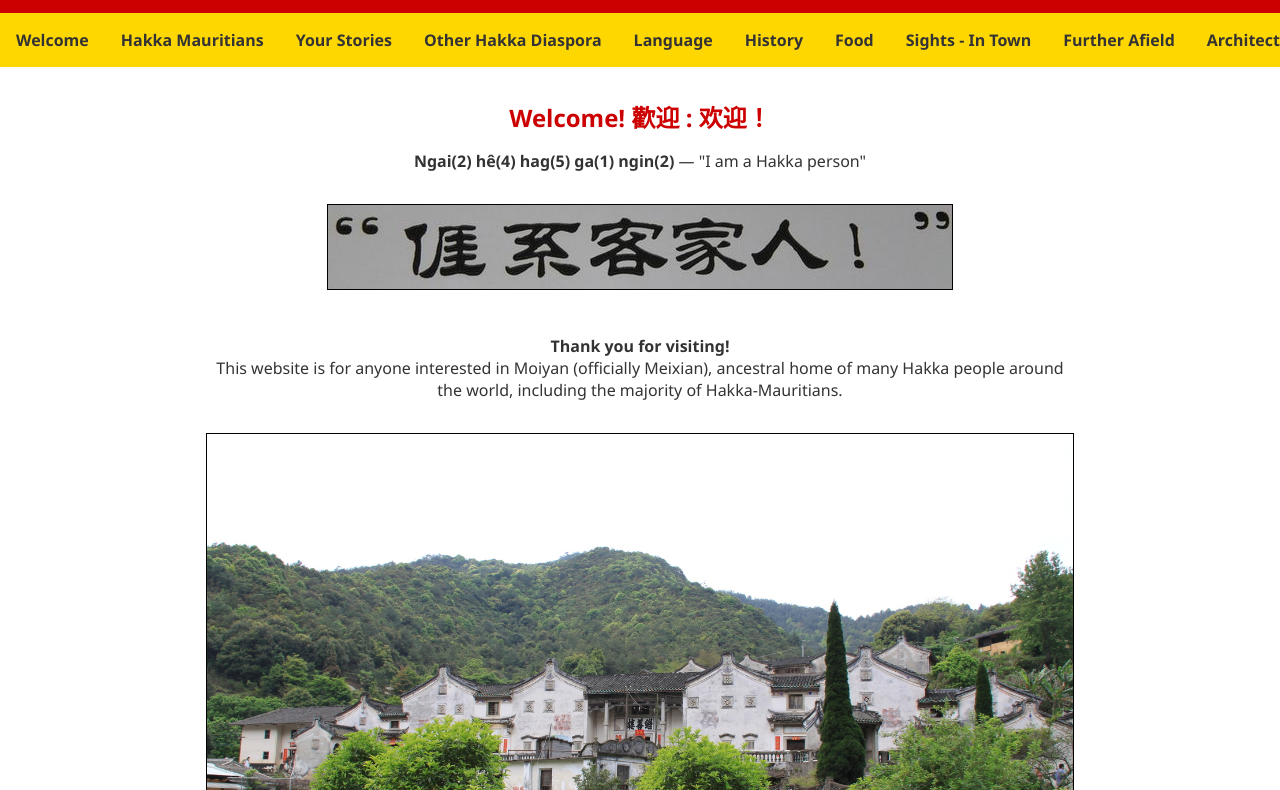
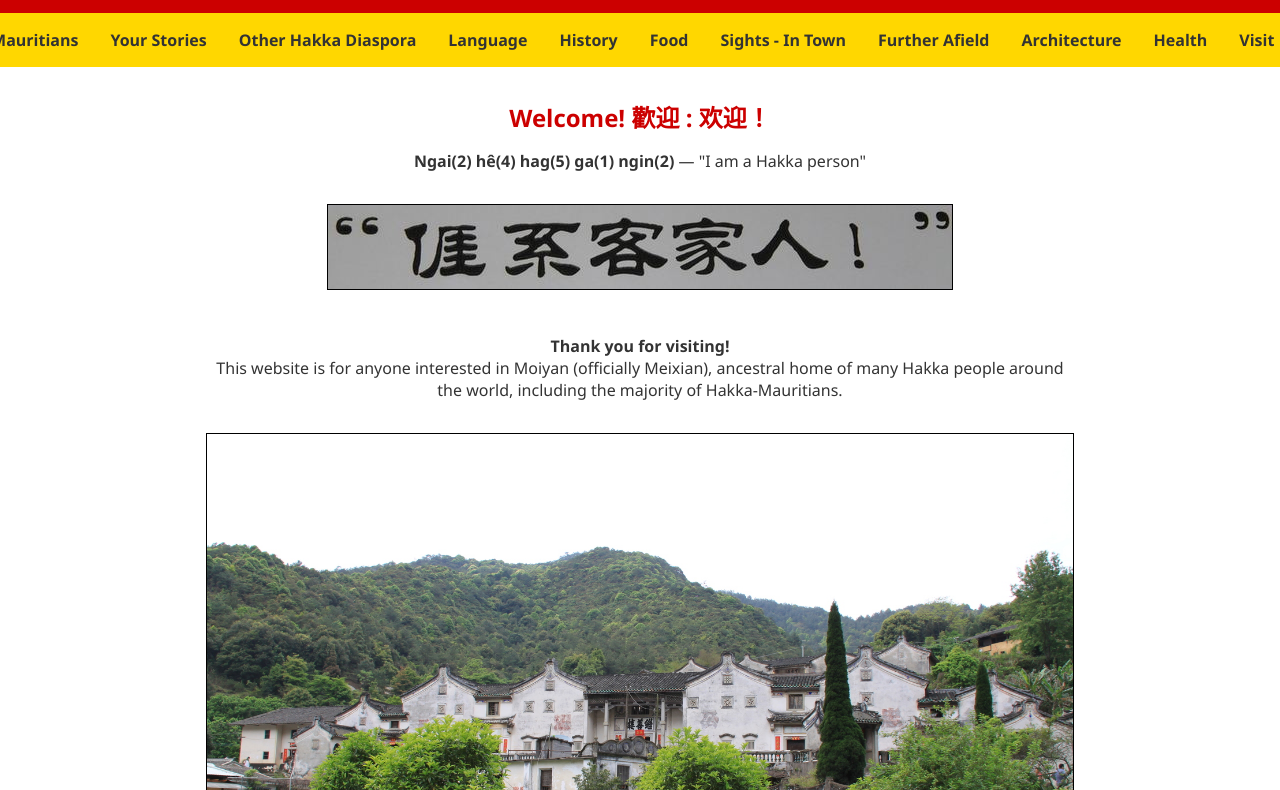
Before and after one commit to oliverlyf/wesbite, a plain HTML site: page index.html in a window 1280 px wide. Shown: the part 126-916 px from the top of the page. Drawn offline with Linux system fonts and the light colour scheme.

Commit message:
Update index.html

```diff
--- a/index.html
+++ b/index.html
@@ -42,11 +42,12 @@
     }
 
     nav ul {
-      display: inline-flex;
+      list-style: none;
+      margin: 0;
+      padding: 0;
+      display: flex;
+      flex-wrap: nowrap;
       justify-content: center;
-      list-style: none;
-      padding: 0;
-      margin: 0 auto;
     }
 
     nav li {
```
